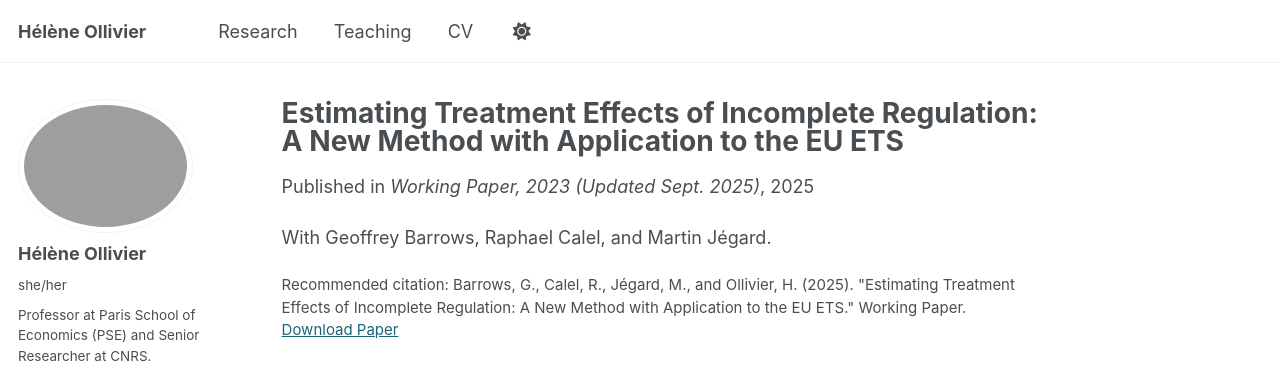
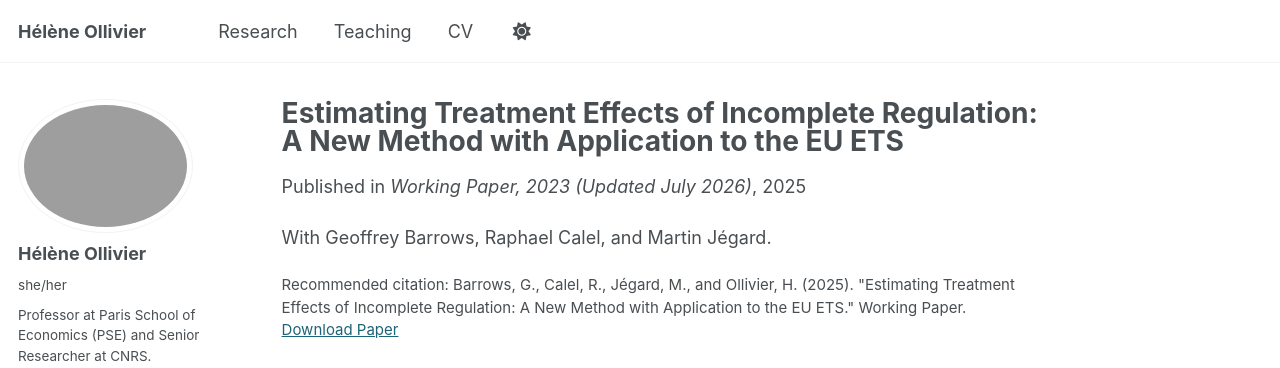
Before and after one commit to heleneollivier/heleneollivier.github.io, a Jekyll site: the page built from _publications/2025-working-eu-ets.md, in a window 1280 px wide. Shown: the top 368 px of the page. Built offline with Jekyll 4.4.1, drawn with Linux system fonts in a browser that asks for light colours; some web fonts are replaced; a script bundle is joined from its source files by our own code; library files that are not in the unit come from our copies.

Commit message:
Update EU ETS paper date to July 2026
Co-Authored-By: Claude Sonnet 4.6 <noreply@anthropic.com>

```diff
--- a/_publications/2025-working-eu-ets.md
+++ b/_publications/2025-working-eu-ets.md
@@ -6,7 +6,7 @@ permalink: /publication/2025-working-eu-ets
 excerpt: 'This paper presents a new method for estimating the treatment effects of incomplete regulations. Difference-in-differences estimation cannot identify effects when the regulated outcomes influence the unregulated, as when firms compete. To overcome this limitation, we posit a structural model of differentiated product markets that generalizes previous work and show how to estimate treatment effects for multi-plant firms. We recover unbiased estimates of treatment effects in Monte Carlo experiments, while difference-in-differences and other available methods are biased. We then apply our method to study the European carbon market&apos;s effects on the emissions and sales of French manufacturers, yielding new insights about the role of spillovers.'
 coauthors: "With Geoffrey Barrows, Raphael Calel, and Martin Jégard"
 date: 2025-06-01
-venue: 'Working Paper, 2023 (Updated Sept. 2025)'
+venue: 'Working Paper, 2023 (Updated July 2026)'
 paperurl: 'https://papers.ssrn.com/sol3/papers.cfm?abstract_id=4445440'
 citation: 'Barrows, G., Calel, R., Jégard, M., and Ollivier, H. (2025). "Estimating Treatment Effects of Incomplete Regulation: A New Method with Application to the EU ETS." Working Paper.'
 ---
```
